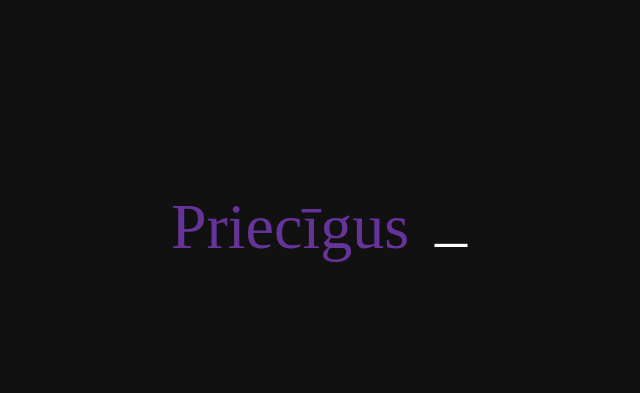
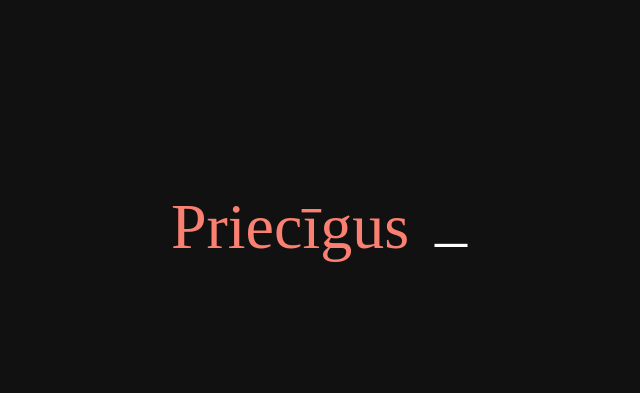
Before and after one commit to aspencitalo/ziem-i, a plain HTML site: page index.html in a window 1280 px wide. Shown: the part 110-503 px from the top of the page, without its empty margins (326-966 px from the left). Drawn offline with Linux system fonts and the light colour scheme.

Commit message:
Update index.html

```diff
--- a/index.html
+++ b/index.html
@@ -52,7 +52,7 @@
   </div>
 
   <script>
-    consoleText(['Labrīt.', 'Priecīgus Ziemīšus,', 'Laimīgu jauno gadu.'], 'text', ['tomato', 'rebeccapurple', 'lightblue']);
+    consoleText(['Labrīt.', 'Priecīgus Ziemīšus,', 'Laimīgu jauno gadu.'], 'text', ['teal', 'salmon', 'white']);
 
     function consoleText(words, id, colors) {
       if (colors === undefined) colors = ['#fff'];
```
